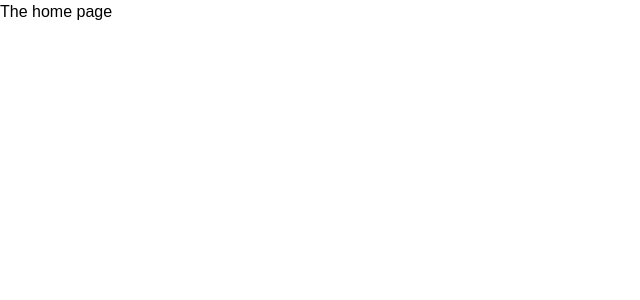
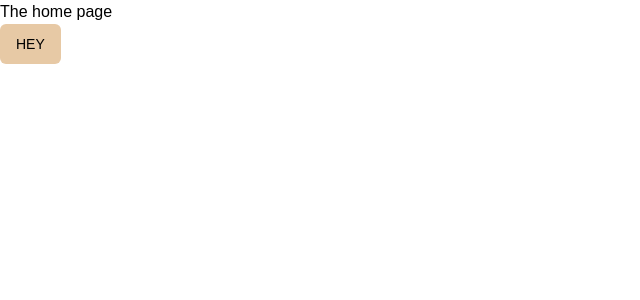
Before and after one commit to femiabimbola/library-portal, a Next.js app: page / in a window 1280 px wide. Shown: the top 300 px of the page, without its empty margins (0-640 px from the left). Built offline with nearby package versions, Linux system fonts and the light colour scheme; a web font is replaced by a local one.

Commit message:
adding the root layout

```diff
--- /dev/null
+++ b/app/(root)/layout.tsx
@@ -0,0 +1,12 @@
+import  { ReactNode } from 'react'
+
+const Layout = ({children}:{children: ReactNode}) => {
+  return (
+    <main className="root-container">
+      <div>{children}</div>
+    </main>
+
+  )
+}
+
+export default Layout
--- a/app/layout.tsx
+++ b/app/layout.tsx
@@ -1,4 +1,5 @@
 import type { Metadata } from "next";
+import { ReactNode } from "react";
 import localFont from "next/font/local";
 import "./globals.css";
 
@@ -23,18 +24,14 @@
   description: "Developed by Femi Abimbola",
 };
 
-export default function RootLayout({
-  children,
-}: Readonly<{
-  children: React.ReactNode;
-}>) {
+const RootLayout = ({children}: {children: ReactNode}) => {
   return (
     <html lang="en">
-      <body
-        className={`${ibmPlexSans.className} ${bebasNeue.variable} antialiased`}
-      >
+      <body className={`${ibmPlexSans.className} ${bebasNeue.variable} antialiased`}>
         {children}
       </body>
     </html>
   );
 }
+
+export default RootLayout;
--- a/app/page.tsx
+++ b/app/page.tsx
@@ -1,7 +1,11 @@
+import { Button } from "@/components/ui/button";
 
 const  Home = () => {
   return (
+    <>
    <p> The home page</p>
+   <Button> HEY</Button>
+   </>
   );
 }
 
--- /dev/null
+++ b/components/ui/button.tsx
@@ -0,0 +1,56 @@
+import * as React from "react"
+import { Slot } from "@radix-ui/react-slot"
+import { cva, type VariantProps } from "class-variance-authority"
+
+import { cn } from "@/lib/utils"
+
+const buttonVariants = cva(
+  "inline-flex items-center justify-center gap-2 whitespace-nowrap rounded-md text-sm font-medium ring-offset-background transition-colors focus-visible:outline-none focus-visible:ring-2 focus-visible:ring-ring focus-visible:ring-offset-2 disabled:pointer-events-none disabled:opacity-50 [&_svg]:pointer-events-none [&_svg]:size-4 [&_svg]:shrink-0",
+  {
+    variants: {
+      variant: {
+        default: "bg-primary text-primary-foreground hover:bg-primary/90",
+        destructive:
+          "bg-destructive text-destructive-foreground hover:bg-destructive/90",
+        outline:
+          "border border-input bg-background hover:bg-accent hover:text-accent-foreground",
+        secondary:
+          "bg-secondary text-secondary-foreground hover:bg-secondary/80",
+        ghost: "hover:bg-accent hover:text-accent-foreground",
+        link: "text-primary underline-offset-4 hover:underline",
+      },
+      size: {
+        default: "h-10 px-4 py-2",
+        sm: "h-9 rounded-md px-3",
+        lg: "h-11 rounded-md px-8",
+        icon: "h-10 w-10",
+      },
+    },
+    defaultVariants: {
+      variant: "default",
+      size: "default",
+    },
+  }
+)
+
+export interface ButtonProps
+  extends React.ButtonHTMLAttributes<HTMLButtonElement>,
+    VariantProps<typeof buttonVariants> {
+  asChild?: boolean
+}
+
+const Button = React.forwardRef<HTMLButtonElement, ButtonProps>(
+  ({ className, variant, size, asChild = false, ...props }, ref) => {
+    const Comp = asChild ? Slot : "button"
+    return (
+      <Comp
+        className={cn(buttonVariants({ variant, size, className }))}
+        ref={ref}
+        {...props}
+      />
+    )
+  }
+)
+Button.displayName = "Button"
+
+export { Button, buttonVariants }
--- a/package.json
+++ b/package.json
@@ -9,6 +9,7 @@
     "lint": "next lint"
   },
   "dependencies": {
+    "@radix-ui/react-slot": "^1.1.1",
     "class-variance-authority": "^0.7.1",
     "clsx": "^2.1.1",
     "lucide-react": "^0.471.0",
```
Also changed, not shown: 1 other file (tests, documents, lock files or other folders).
